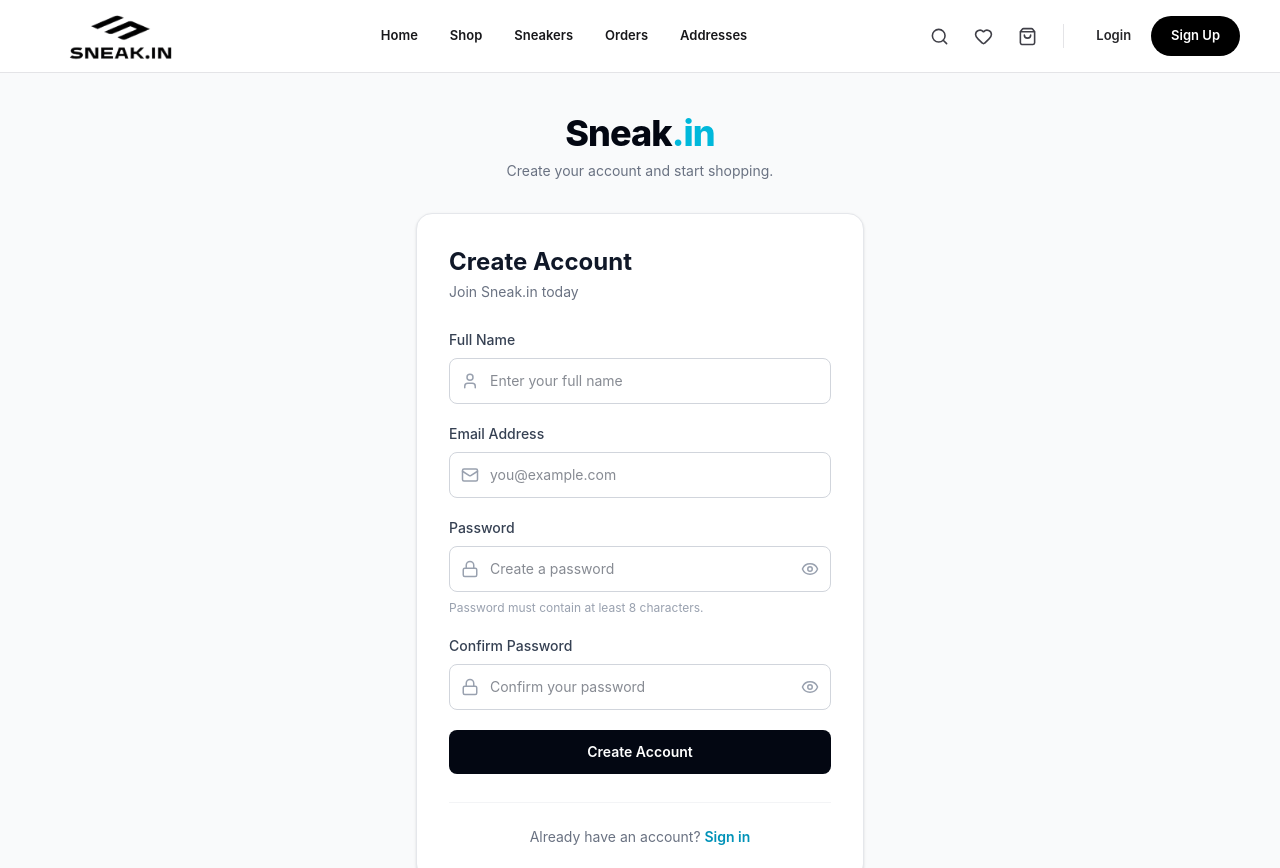
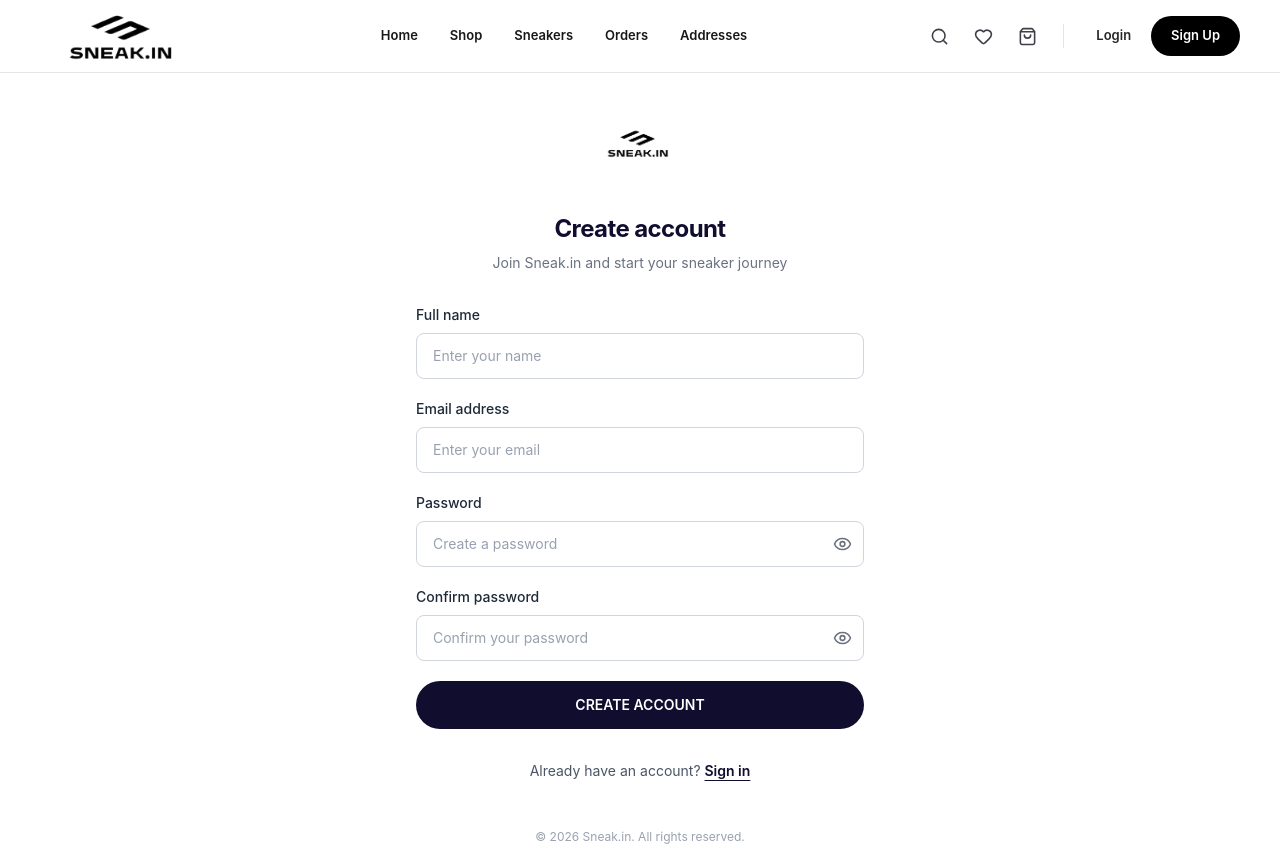
Before and after one commit to muhammadniishad786-rgb/Sneak.in, a React (Vite) app in the folder frontend/: page /register in a window 1280 px wide. Shown: the top 868 px of the page. Built offline with nearby package versions, Linux system fonts and the light colour scheme.

Commit message:
auth middlware updated

```diff
--- a/frontend/index.html
+++ b/frontend/index.html
@@ -2,7 +2,7 @@
 <html lang="en">
   <head>
     <meta charset="UTF-8" />
-    <link rel="icon" type="image/png" href="/sneak-favicon.jpg" />
+    <link rel="icon" type="image/png" href="/sneakIn-favicon.png" />
     <meta name="viewport" content="width=device-width, initial-scale=1.0" />
     <title>Sneak.in</title>
   </head>
--- a/frontend/src/pages/Login.jsx
+++ b/frontend/src/pages/Login.jsx
@@ -1,37 +1,31 @@
 import { useState } from "react";
 import { Link, useNavigate } from "react-router-dom";
-import { Eye, EyeOff, Mail, Lock } from "lucide-react";
+import { Eye, EyeOff } from "lucide-react";
 import { loginUser } from "../services/authApi";
 
 function Login() {
+  const navigate = useNavigate();
+
   const [formData, setFormData] = useState({
     email: "",
     password: "",
   });
 
+  const [showPassword, setShowPassword] = useState(false);
   const [error, setError] = useState("");
-  const [showPassword, setShowPassword] = useState(false);
   const [loading, setLoading] = useState(false);
 
-  const navigate = useNavigate();
-
+  // Handle input changes
   const handleChange = (e) => {
-    const { name, value } = e.target;
-
-    setFormData((prev) => ({
-      ...prev,
-      [name]: value,
-    }));
-
-    // Clear error when user starts typing
-    if (error) {
-      setError("");
-    }
+    setFormData({
+      ...formData,
+      [e.target.name]: e.target.value,
+    });
   };
 
+  // Handle login
   const handleSubmit = async (e) => {
     e.preventDefault();
-
     setError("");
 
     // Email validation
@@ -51,38 +45,22 @@
     try {
       setLoading(true);
 
-      // Call login API
       const response = await loginUser(formData);
 
-      console.log("Login response:", response.data);
-
-      // Get token and role from backend response
-      const { token, role } = response.data;
-
-      // Make sure token exists
-      if (!token) {
-        setError("Login failed. Token not received.");
-        return;
-      }
-
-      // Store authentication information
-      localStorage.setItem("token", token);
-      localStorage.setItem("role", role);
-
-      console.log("Logged in role:", role);
+      // Save authentication data
+      localStorage.setItem("token", response.token);
+      localStorage.setItem("role", response.role);
 
       // Redirect based on role
-      if (role === "admin") {
+      if (response.role === "admin") {
         navigate("/admin");
       } else {
         navigate("/profile");
       }
     } catch (error) {
-      console.error("Login error:", error);
-
       setError(
         error.response?.data?.message ||
-          "Invalid email or password."
+          "Login failed. Please check your email and password."
       );
     } finally {
       setLoading(false);
@@ -90,156 +68,137 @@
   };
 
   return (
-    <div className="min-h-screen bg-gray-50 flex items-center justify-center px-4 py-10">
-      <div className="w-full max-w-md">
+    <div className="min-h-screen bg-white px-5 py-10 sm:px-6">
+      <div className="mx-auto w-full max-w-md">
 
-        {/* Brand */}
-        <div className="text-center mb-8">
-          <Link to="/" className="inline-block">
-            <h1 className="text-4xl font-extrabold tracking-tight text-gray-950">
-              Sneak<span className="text-cyan-500">.in</span>
-            </h1>
+        {/* Logo */}
+        <div className="mb-10 flex justify-center">
+          <Link to="/" className="inline-flex">
+            <img
+              src="/sneakIn-favicon.png"
+              alt="Sneak.in"
+              className="h-15 w-25 object-contain"
+            />
           </Link>
-
-          <p className="text-gray-500 mt-2 text-sm">
-            Step into your style.
-          </p>
         </div>
 
-        {/* Login Card */}
-        <div className="bg-white border border-gray-200 rounded-2xl shadow-sm p-7 sm:p-8">
+        {/* Heading */}
+        <div className="mb-8 text-center">
+          <h1 className="text-2xl font-bold tracking-tight text-[#100d2f]">
+            Sign in
+          </h1>
 
-          {/* Heading */}
-          <div className="mb-7">
-            <h2 className="text-2xl font-bold text-gray-900">
-              Welcome Back
-            </h2>
-
-            <p className="text-sm text-gray-500 mt-1">
-              Sign in to your Sneak.in account
+          <p className="mt-2 text-sm text-gray-500">
+            Welcome back to Sneak.in
           </p>
         </div>
 
         {/* Error Message */}
         {error && (
-            <div className="mb-5 rounded-lg border border-red-200 bg-red-50 px-4 py-3">
-              <p className="text-sm text-red-600">
+          <div className="mb-6 rounded-lg border border-red-200 bg-red-50 px-4 py-3 text-sm text-red-600">
             {error}
-              </p>
           </div>
         )}
 
+        {/* Login Form */}
         <form onSubmit={handleSubmit} className="space-y-5">
 
           {/* Email */}
           <div>
             <label
               htmlFor="email"
-                className="block text-sm font-medium text-gray-700 mb-2"
+              className="mb-2 block text-sm font-medium text-gray-800"
             >
-                Email Address
+              Email address
             </label>
-
-              <div className="relative">
-                <Mail
-                  size={18}
-                  className="absolute left-3 top-1/2 -translate-y-1/2 text-gray-400"
-                />
 
             <input
               id="email"
               type="email"
               name="email"
-                  placeholder="you@example.com"
               value={formData.email}
               onChange={handleChange}
-                  required
+              placeholder="Enter your email"
               autoComplete="email"
-                  className="w-full rounded-lg border border-gray-300 bg-white py-3 pl-10 pr-4 text-sm text-gray-900 outline-none transition focus:border-cyan-500 focus:ring-2 focus:ring-cyan-100"
+              className="w-full rounded-lg border border-gray-300 bg-white px-4 py-3 text-sm text-gray-900 outline-none transition placeholder:text-gray-400 focus:border-[#100d2f] focus:ring-1 focus:ring-[#100d2f]"
             />
-              </div>
           </div>
 
           {/* Password */}
           <div>
-              <div className="flex items-center justify-between mb-2">
             <label
               htmlFor="password"
-                  className="block text-sm font-medium text-gray-700"
+              className="mb-2 block text-sm font-medium text-gray-800"
             >
               Password
             </label>
-              </div>
 
             <div className="relative">
-                <Lock
-                  size={18}
-                  className="absolute left-3 top-1/2 -translate-y-1/2 text-gray-400"
-                />
-
               <input
                 id="password"
                 type={showPassword ? "text" : "password"}
                 name="password"
-                  placeholder="Enter your password"
                 value={formData.password}
                 onChange={handleChange}
-                  required
-                  minLength={8}
+                placeholder="Enter your password"
                 autoComplete="current-password"
-                  className="w-full rounded-lg border border-gray-300 bg-white py-3 pl-10 pr-11 text-sm text-gray-900 outline-none transition focus:border-cyan-500 focus:ring-2 focus:ring-cyan-100"
+                className="w-full rounded-lg border border-gray-300 bg-white px-4 py-3 pr-12 text-sm text-gray-900 outline-none transition placeholder:text-gray-400 focus:border-[#100d2f] focus:ring-1 focus:ring-[#100d2f]"
               />
 
               <button
                 type="button"
-                  onClick={() =>
-                    setShowPassword(!showPassword)
-                  }
-                  className="absolute right-3 top-1/2 -translate-y-1/2 text-gray-400 hover:text-gray-700 transition"
+                onClick={() => setShowPassword(!showPassword)}
+                className="absolute right-3 top-1/2 -translate-y-1/2 text-gray-500 transition hover:text-[#100d2f]"
                 aria-label={
-                    showPassword
-                      ? "Hide password"
-                      : "Show password"
+                  showPassword ? "Hide password" : "Show password"
                 }
               >
                 {showPassword ? (
-                    <EyeOff size={18} />
+                  <EyeOff size={19} />
                 ) : (
-                    <Eye size={18} />
+                  <Eye size={19} />
                 )}
               </button>
             </div>
+          </div>
+
+          {/* Forgot Password */}
+          <div className="flex justify-end">
+            <button
+              type="button"
+              className="text-sm font-medium text-gray-600 transition hover:text-[#100d2f]"
+            >
+              Forgot password?
+            </button>
           </div>
 
           {/* Login Button */}
           <button
             type="submit"
             disabled={loading}
-              className="w-full rounded-lg bg-gray-950 py-3 text-sm font-semibold text-white transition hover:bg-gray-800 focus:outline-none focus:ring-2 focus:ring-gray-400 disabled:cursor-not-allowed disabled:opacity-60"
+            className="w-full rounded-full bg-[#100d2f] py-3.5 text-sm font-semibold text-white transition duration-200 hover:bg-black disabled:cursor-not-allowed disabled:opacity-60"
           >
-              {loading ? "Signing In..." : "Sign In"}
+            {loading ? "Signing in..." : "SIGN IN"}
           </button>
         </form>
 
         {/* Register */}
-          <div className="mt-7 border-t border-gray-100 pt-6 text-center">
-            <p className="text-sm text-gray-500">
+        <div className="mt-8 text-center text-sm text-gray-600">
           Don't have an account?{" "}
-
           <Link
             to="/register"
-                className="font-semibold text-cyan-600 hover:text-cyan-700"
+            className="font-semibold text-[#100d2f] underline underline-offset-4 transition hover:text-cyan-500"
           >
-                Create an account
+            Join us
           </Link>
-            </p>
-          </div>
         </div>
 
         {/* Footer */}
-        <p className="text-center text-xs text-gray-400 mt-6">
+        <div className="mt-12 text-center">
+          <p className="text-xs text-gray-400">
             © {new Date().getFullYear()} Sneak.in. All rights reserved.
           </p>
+        </div>
       </div>
     </div>
   );
--- a/frontend/src/pages/Register.jsx
+++ b/frontend/src/pages/Register.jsx
@@ -1,9 +1,11 @@
 import { useState } from "react";
 import { Link, useNavigate } from "react-router-dom";
-import { Eye, EyeOff, User, Mail, Lock } from "lucide-react";
+import { Eye, EyeOff } from "lucide-react";
 import { registerUser } from "../services/authApi";
 
 function Register() {
+  const navigate = useNavigate();
+
   const [formData, setFormData] = useState({
     name: "",
     email: "",
@@ -11,27 +13,20 @@
     confirmPassword: "",
   });
 
-  const [error, setError] = useState("");
   const [showPassword, setShowPassword] = useState(false);
   const [showConfirmPassword, setShowConfirmPassword] = useState(false);
+  const [error, setError] = useState("");
   const [loading, setLoading] = useState(false);
 
-  const navigate = useNavigate();
-
+  // Handle input changes
   const handleChange = (e) => {
-    const { name, value } = e.target;
-
-    setFormData((prev) => ({
-      ...prev,
-      [name]: value,
-    }));
-
-    // Clear error while user is typing
-    if (error) {
-      setError("");
-    }
+    setFormData({
+      ...formData,
+      [e.target.name]: e.target.value,
+    });
   };
 
+  // Handle registration
   const handleSubmit = async (e) => {
     e.preventDefault();
     setError("");
@@ -56,7 +51,7 @@
       return;
     }
 
-    // Confirm password validation
+    // Confirm password
     if (formData.password !== formData.confirmPassword) {
       setError("Passwords do not match.");
       return;
@@ -65,17 +60,18 @@
     try {
       setLoading(true);
 
-      const response = await registerUser(formData);
+      await registerUser({
+        name: formData.name,
+        email: formData.email,
+        password: formData.password,
+      });
 
-      console.log(response.data);
-
+      // After successful registration
       navigate("/login");
     } catch (error) {
-      console.log(error);
-
       setError(
         error.response?.data?.message ||
-          "Something went wrong. Please try again."
+          "Registration failed. Please try again."
       );
     } finally {
       setLoading(false);
@@ -83,174 +79,140 @@
   };
 
   return (
-    <div className="min-h-screen bg-gray-50 flex items-center justify-center px-4 py-10">
-      <div className="w-full max-w-md">
-        {/* Brand */}
-        <div className="text-center mb-8">
-          <Link to="/" className="inline-block">
-            <h1 className="text-4xl font-extrabold tracking-tight text-gray-950">
-              Sneak<span className="text-cyan-500">.in</span>
+    <div className="min-h-screen bg-white px-5 py-10 sm:px-6">
+      <div className="mx-auto w-full max-w-md">
+
+        {/* Logo */}
+        <div className="mb-10 flex justify-center">
+          <Link to="/" className="inline-flex">
+            <img
+              src="/sneakIn-favicon.png"
+              alt="Sneak.in"
+              className="h-15 w-25 object-contain"
+            />
+          </Link>
+        </div>
+
+        {/* Heading */}
+        <div className="mb-8 text-center">
+          <h1 className="text-2xl font-bold tracking-tight text-[#100d2f]">
+            Create account
           </h1>
-          </Link>
 
-          <p className="text-gray-500 mt-2 text-sm">
-            Create your account and start shopping.
+          <p className="mt-2 text-sm text-gray-500">
+            Join Sneak.in and start your sneaker journey
           </p>
         </div>
 
-        {/* Register Card */}
-        <div className="bg-white border border-gray-200 rounded-2xl shadow-sm p-7 sm:p-8">
-          <div className="mb-7">
-            <h2 className="text-2xl font-bold text-gray-900">
-              Create Account
-            </h2>
-
-            <p className="text-sm text-gray-500 mt-1">
-              Join Sneak.in today
-            </p>
-          </div>
-
-          {/* Error */}
+        {/* Error Message */}
         {error && (
-            <div className="mb-5 rounded-lg border border-red-200 bg-red-50 px-4 py-3">
-              <p className="text-sm text-red-600">{error}</p>
+          <div className="mb-6 rounded-lg border border-red-200 bg-red-50 px-4 py-3 text-sm text-red-600">
+            {error}
           </div>
         )}
 
+        {/* Register Form */}
         <form onSubmit={handleSubmit} className="space-y-5">
+
           {/* Name */}
           <div>
             <label
               htmlFor="name"
-                className="block text-sm font-medium text-gray-700 mb-2"
+              className="mb-2 block text-sm font-medium text-gray-800"
             >
-                Full Name
+              Full name
             </label>
-
-              <div className="relative">
-                <User
-                  size={18}
-                  className="absolute left-3 top-1/2 -translate-y-1/2 text-gray-400"
-                />
 
             <input
               id="name"
               type="text"
               name="name"
-                  placeholder="Enter your full name"
               value={formData.name}
               onChange={handleChange}
-                  required
+              placeholder="Enter your name"
               autoComplete="name"
-                  className="w-full rounded-lg border border-gray-300 bg-white py-3 pl-10 pr-4 text-sm text-gray-900 outline-none transition focus:border-cyan-500 focus:ring-2 focus:ring-cyan-100"
+              className="w-full rounded-lg border border-gray-300 bg-white px-4 py-3 text-sm text-gray-900 outline-none transition placeholder:text-gray-400 focus:border-[#100d2f] focus:ring-1 focus:ring-[#100d2f]"
             />
-              </div>
           </div>
 
           {/* Email */}
           <div>
             <label
               htmlFor="email"
-                className="block text-sm font-medium text-gray-700 mb-2"
+              className="mb-2 block text-sm font-medium text-gray-800"
             >
-                Email Address
+              Email address
             </label>
-
-              <div className="relative">
-                <Mail
-                  size={18}
-                  className="absolute left-3 top-1/2 -translate-y-1/2 text-gray-400"
-                />
 
             <input
               id="email"
               type="email"
               name="email"
-                  placeholder="you@example.com"
               value={formData.email}
               onChange={handleChange}
-                  required
+              placeholder="Enter your email"
               autoComplete="email"
-                  className="w-full rounded-lg border border-gray-300 bg-white py-3 pl-10 pr-4 text-sm text-gray-900 outline-none transition focus:border-cyan-500 focus:ring-2 focus:ring-cyan-100"
+              className="w-full rounded-lg border border-gray-300 bg-white px-4 py-3 text-sm text-gray-900 outline-none transition placeholder:text-gray-400 focus:border-[#100d2f] focus:ring-1 focus:ring-[#100d2f]"
             />
-              </div>
           </div>
 
           {/* Password */}
           <div>
             <label
               htmlFor="password"
-                className="block text-sm font-medium text-gray-700 mb-2"
+              className="mb-2 block text-sm font-medium text-gray-800"
             >
               Password
             </label>
 
             <div className="relative">
-                <Lock
-                  size={18}
-                  className="absolute left-3 top-1/2 -translate-y-1/2 text-gray-400"
-                />
-
               <input
                 id="password"
                 type={showPassword ? "text" : "password"}
                 name="password"
-                  placeholder="Create a password"
                 value={formData.password}
                 onChange={handleChange}
-                  required
-                  minLength={8}
+                placeholder="Create a password"
                 autoComplete="new-password"
-                  className="w-full rounded-lg border border-gray-300 bg-white py-3 pl-10 pr-11 text-sm text-gray-900 outline-none transition focus:border-cyan-500 focus:ring-2 focus:ring-cyan-100"
+                className="w-full rounded-lg border border-gray-300 bg-white px-4 py-3 pr-12 text-sm text-gray-900 outline-none transition placeholder:text-gray-400 focus:border-[#100d2f] focus:ring-1 focus:ring-[#100d2f]"
               />
 
               <button
                 type="button"
                 onClick={() => setShowPassword(!showPassword)}
-                  className="absolute right-3 top-1/2 -translate-y-1/2 text-gray-400 hover:text-gray-700"
+                className="absolute right-3 top-1/2 -translate-y-1/2 text-gray-500 transition hover:text-[#100d2f]"
                 aria-label={
                   showPassword ? "Hide password" : "Show password"
                 }
               >
                 {showPassword ? (
-                    <EyeOff size={18} />
+                  <EyeOff size={19} />
                 ) : (
-                    <Eye size={18} />
+                  <Eye size={19} />
                 )}
               </button>
             </div>
-
-              <p className="text-xs text-gray-400 mt-2">
-                Password must contain at least 8 characters.
-              </p>
           </div>
 
           {/* Confirm Password */}
           <div>
             <label
               htmlFor="confirmPassword"
-                className="block text-sm font-medium text-gray-700 mb-2"
+              className="mb-2 block text-sm font-medium text-gray-800"
             >
-                Confirm Password
+              Confirm password
             </label>
 
             <div className="relative">
-                <Lock
-                  size={18}
-                  className="absolute left-3 top-1/2 -translate-y-1/2 text-gray-400"
-                />
-
               <input
                 id="confirmPassword"
                 type={showConfirmPassword ? "text" : "password"}
                 name="confirmPassword"
-                  placeholder="Confirm your password"
                 value={formData.confirmPassword}
                 onChange={handleChange}
-                  required
-                  minLength={8}
+                placeholder="Confirm your password"
                 autoComplete="new-password"
-                  className="w-full rounded-lg border border-gray-300 bg-white py-3 pl-10 pr-11 text-sm text-gray-900 outline-none transition focus:border-cyan-500 focus:ring-2 focus:ring-cyan-100"
+                className="w-full rounded-lg border border-gray-300 bg-white px-4 py-3 pr-12 text-sm text-gray-900 outline-none transition placeholder:text-gray-400 focus:border-[#100d2f] focus:ring-1 focus:ring-[#100d2f]"
               />
 
               <button
@@ -258,17 +220,17 @@
                 onClick={() =>
                   setShowConfirmPassword(!showConfirmPassword)
                 }
-                  className="absolute right-3 top-1/2 -translate-y-1/2 text-gray-400 hover:text-gray-700"
+                className="absolute right-3 top-1/2 -translate-y-1/2 text-gray-500 transition hover:text-[#100d2f]"
                 aria-label={
                   showConfirmPassword
-                      ? "Hide confirm password"
-                      : "Show confirm password"
+                    ? "Hide password"
+                    : "Show password"
                 }
               >
                 {showConfirmPassword ? (
-                    <EyeOff size={18} />
+                  <EyeOff size={19} />
                 ) : (
-                    <Eye size={18} />
+                  <Eye size={19} />
                 )}
               </button>
             </div>
@@ -278,30 +240,29 @@
           <button
             type="submit"
             disabled={loading}
-              className="w-full rounded-lg bg-gray-950 py-3 text-sm font-semibold text-white transition hover:bg-gray-800 focus:outline-none focus:ring-2 focus:ring-gray-400 disabled:cursor-not-allowed disabled:opacity-60"
+            className="w-full rounded-full bg-[#100d2f] py-3.5 text-sm font-semibold text-white transition duration-200 hover:bg-black disabled:cursor-not-allowed disabled:opacity-60"
           >
-              {loading ? "Creating Account..." : "Create Account"}
+            {loading ? "Creating account..." : "CREATE ACCOUNT"}
           </button>
         </form>
 
         {/* Login */}
-          <div className="mt-7 border-t border-gray-100 pt-6 text-center">
-            <p className="text-sm text-gray-500">
+        <div className="mt-8 text-center text-sm text-gray-600">
           Already have an account?{" "}
           <Link
             to="/login"
-                className="font-semibold text-cyan-600 hover:text-cyan-700"
+            className="font-semibold text-[#100d2f] underline underline-offset-4 transition hover:text-cyan-500"
           >
             Sign in
           </Link>
+        </div>
+
+        {/* Footer */}
+        <div className="mt-12 text-center">
+          <p className="text-xs text-gray-400">
+            © {new Date().getFullYear()} Sneak.in. All rights reserved.
           </p>
         </div>
-        </div>
-
-        {/* Footer text */}
-        <p className="text-center text-xs text-gray-400 mt-6">
-          © {new Date().getFullYear()} Sneak.in. All rights reserved.
-        </p>
       </div>
     </div>
   );
```
Also changed, not shown: 1 other file (tests, documents, lock files or other folders). Lines whose indentation alone changed are shown as unchanged.
